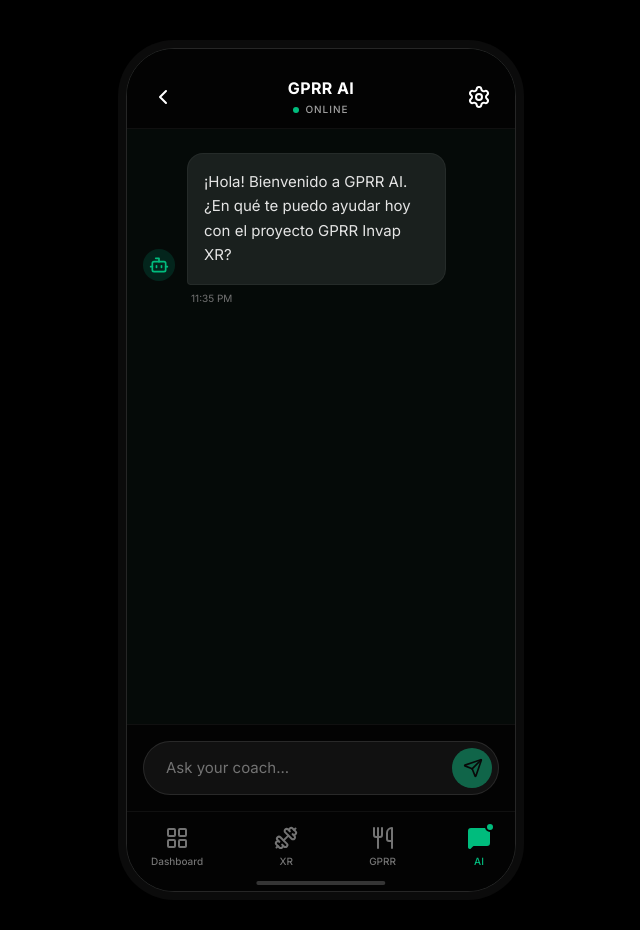
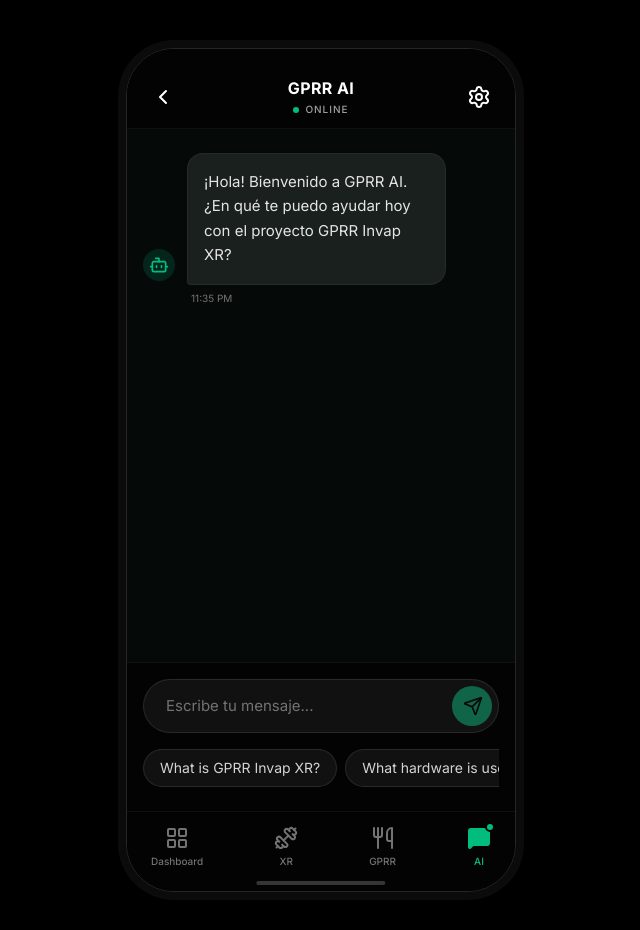
Before and after one commit to FriedrichVR/GPRR-AI---Chatbot-RAG---N8N, a React (Vite) app: page / in a window 1280 px wide. Shown: the top 930 px of the page, without its empty margins (319-959 px from the left). Built offline with nearby package versions, Linux system fonts and the light colour scheme.

Commit message:
feat(chat): Allow sending messages programmatically
Modified the `sendMessage` function to accept an optional text argument, enabling programmatic message sending. Also adjusted message spacing for better visual separation between user and AI messages.

```diff
--- a/src/components/ChatSection.tsx
+++ b/src/components/ChatSection.tsx
@@ -37,10 +37,11 @@
     scrollToBottom();
   }, [messages, isTyping]);
 
-  const sendMessage = async () => {
-    if (!inputValue.trim()) return;
+  const sendMessage = async (textToSend?: string | React.MouseEvent) => {
+    const text = typeof textToSend === 'string' ? textToSend : inputValue;
+    if (!text.trim()) return;
 
-    const userText = inputValue.trim();
+    const userText = text.trim();
     setInputValue('');
 
     // 1. Add user message to local UI
@@ -138,11 +139,11 @@
       </div>
 
       {/* Scroll Content - Messages Area */}
-      <div className="flex-1 overflow-y-auto px-4 pt-6 pb-6 space-y-8 no-scrollbar">
+      <div className="flex-1 overflow-y-auto px-4 pt-6 pb-6 no-scrollbar">
         {messages.map((msg, idx) => {
           const isAI = msg.role === 'assistant';
           return (
-            <div key={idx} className={`flex flex-col ${isAI ? 'items-start' : 'items-end'}`}>
+            <div key={idx} className={`flex flex-col ${isAI ? 'items-start mb-8' : 'items-end mb-4'}`}>
               <div className={`flex items-end gap-3 max-w-[85%] ${isAI ? 'flex-row' : 'flex-row-reverse'}`}>
 
                 {/* AI Avatar */}
@@ -187,7 +188,7 @@
 
         {/* Typing Indicator */}
         {isTyping && (
-          <div className="flex flex-col items-start">
+          <div className="flex flex-col items-start mb-8">
             <div className="flex items-end gap-3 max-w-[85%]">
               <div className="w-8 h-8 rounded-full bg-emerald-900/40 flex items-center justify-center shrink-0 mb-1">
                 <Bot className="w-5 h-5 text-emerald-500" />
@@ -204,14 +205,14 @@
       </div>
 
       {/* Input Area */}
-      <div className="p-4 bg-[#030303] border-t border-white/5 z-20">
+      <div className="p-4 bg-[#030303] border-t border-white/5 z-20 flex flex-col gap-3">
         <div className="relative flex items-center bg-[#111111] border border-white/10 rounded-full p-1.5 focus-within:border-emerald-500/50 transition-colors">
           <input
             type="text"
             value={inputValue}
             onChange={(e) => setInputValue(e.target.value)}
             onKeyDown={handleKeyDown}
-            placeholder="Ask your coach..."
+            placeholder="Escribe tu mensaje..."
             className="flex-1 bg-transparent text-[15px] text-white placeholder-neutral-500 px-4 py-2 focus:outline-none"
           />
           <button
@@ -222,6 +223,20 @@
             <Send className="w-5 h-5 ml-0.5" />
           </button>
         </div>
+        {/* Quick Questions */}
+        {messages.length <= 1 && (
+          <div className="flex gap-2 overflow-x-auto no-scrollbar pt-1 pb-2">
+            {['What is GPRR Invap XR?', 'What hardware is used?', 'How does the simulation work?'].map((q, i) => (
+              <button
+                key={i}
+                onClick={() => sendMessage(q)}
+                className="px-4 py-2 bg-[#111111] border border-white/10 rounded-full text-sm text-neutral-300 whitespace-nowrap hover:bg-[#1A201E] hover:border-emerald-500/50 transition-colors shrink-0"
+              >
+                {q}
+              </button>
+            ))}
+          </div>
+        )}
       </div>
     </div>
   );
```
